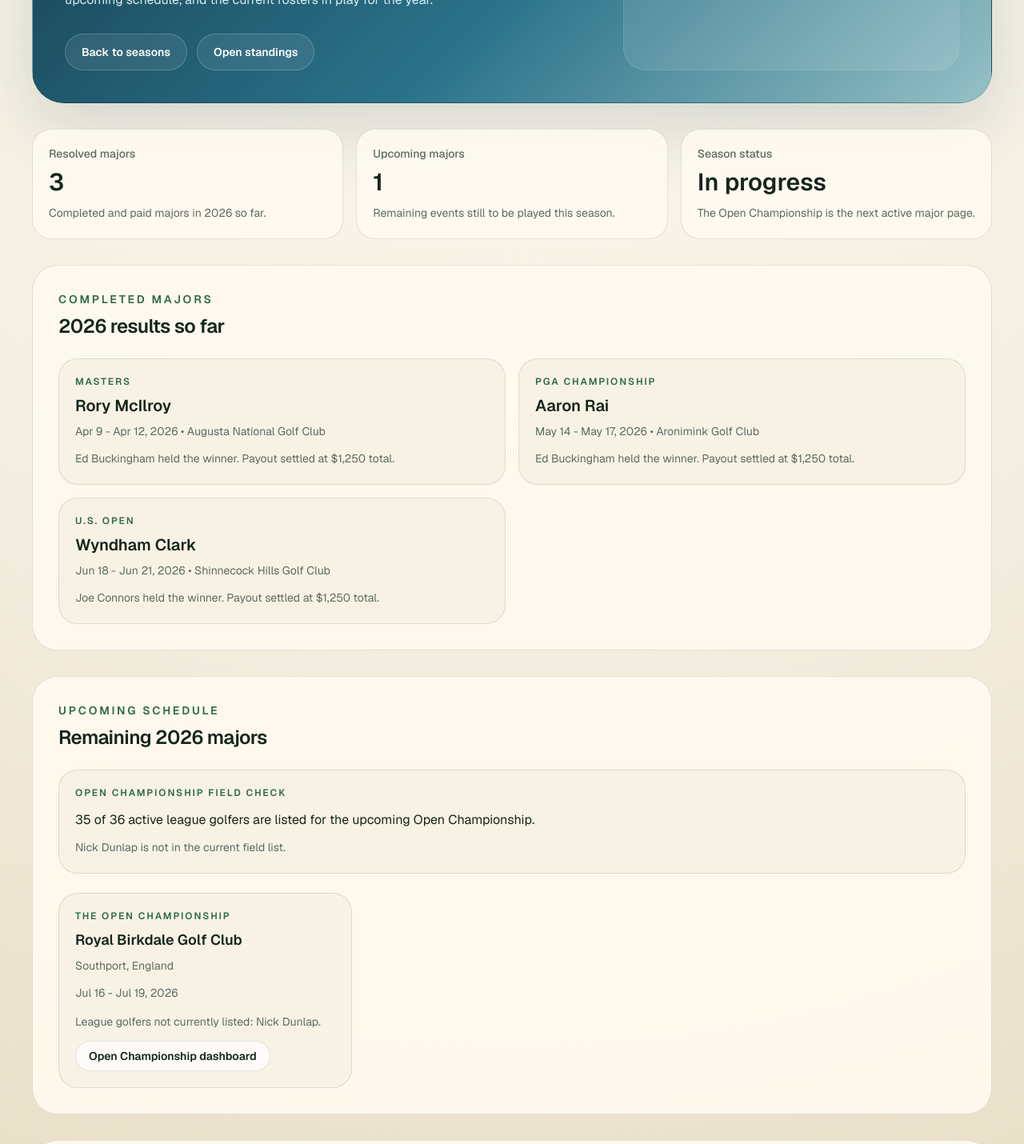
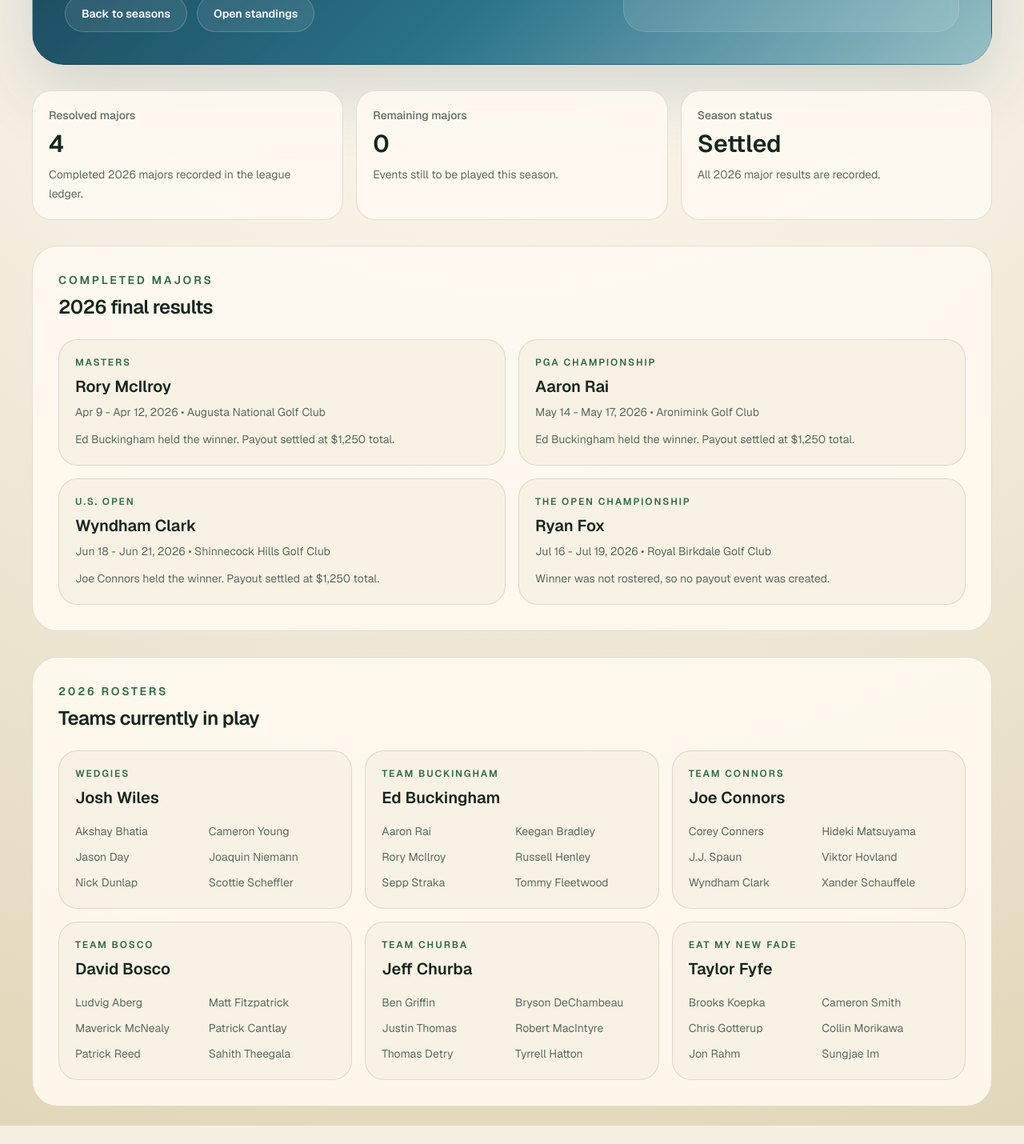
Before and after one commit to jawiles1/major-pool-winners, a Next.js app in the folder web/: page /seasons/2026 in a window 1280 px wide. Shown: the part 380-1810 px from the top of the page at 80% size. After the commit the page ends 1787 px from the top, so only its background shows below. Built offline with nearby package versions, Linux system fonts and the light colour scheme.

Commit message:
Close 2026 major season

```diff
--- a/web/data/majors.json
+++ b/web/data/majors.json
@@ -91,7 +91,8 @@
     "endDate": "2026-07-19",
     "venue": "Royal Birkdale Golf Club",
     "location": "Southport, England",
-    "status": "upcoming"
+    "status": "winner_undrafted",
+    "winnerName": "Ryan Fox"
   },
   {
     "id": "major_2027_masters",
--- a/web/src/app/majors/2026-open-championship/page.tsx
+++ b/web/src/app/majors/2026-open-championship/page.tsx
@@ -5,9 +5,10 @@ import {
   MajorScoreboard,
   type LeagueMajorScoreboardRow,
 } from "@/components/major-scoreboard";
-import { golfers, majors, members, rosters } from "@/lib/data";
+import { golfers, leagueTerm, majors, members, rosters } from "@/lib/data";
 import { openChampionship2026Field } from "@/lib/major-fields";
 import {
+  buildPayoutDecision,
   getActiveRostersForYear,
   normalizeGolferNameForFieldCheck,
 } from "@/lib/league";
@@ -15,13 +16,19 @@ import {
 export const metadata: Metadata = {
   title: "2026 Open Championship | Major Pool Winners",
   description:
-    "League-focused 2026 Open Championship dashboard with field availability, tee times, and live scoring.",
+    "League-focused 2026 Open Championship result, field context, and payout summary.",
 };
 
 const seasonYear = 2026;
 const openMajorId = "major_2026_open";
-const eventWeekStartDate = "2026-07-14";
 const leaderboardApiPath = "/api/majors/2026-open-championship/leaderboard";
+const openResult = {
+  winner: "Ryan Fox",
+  score: "10-under",
+  runnerUp: "Cameron Young",
+  margin: "1 stroke",
+  third: "Sam Burns",
+};
 
 function formatDateRange(startDate: string, endDate: string): string {
   const start = new Date(`${startDate}T12:00:00`);
@@ -43,6 +50,9 @@ function formatDateRange(startDate: string, endDate: string): string {
 
 export default function OpenChampionship2026Page() {
   const openMajor = majors.find((major) => major.id === openMajorId);
+  const payoutDecision = openMajor
+    ? buildPayoutDecision(openMajor, leagueTerm, golfers, rosters, members)
+    : null;
   const leagueRows = getLeagueOpenRows();
   const draftedInFieldRows = leagueRows.filter((row) => row.isInField);
   const missingRows = leagueRows.filter((row) => !row.isInField);
@@ -61,9 +71,7 @@ export default function OpenChampionship2026Page() {
   const championshipDates = openMajor
     ? formatDateRange(openMajor.startDate, openMajor.endDate)
     : "Jul 16 - Jul 19, 2026";
-  const eventWeekDates = openMajor
-    ? formatDateRange(eventWeekStartDate, openMajor.endDate)
-    : "Jul 14 - Jul 19, 2026";
+  const payoutEvent = payoutDecision?.payoutEvent;
 
   return (
     <main className="min-h-screen bg-[radial-gradient(circle_at_top,_rgba(240,248,250,0.98),_rgba(245,239,226,1)_46%,_rgba(225,233,218,0.98)_100%)]">
@@ -72,16 +80,16 @@ export default function OpenChampionship2026Page() {
           <div className="grid gap-7 px-6 py-7 lg:grid-cols-[1.2fr_0.8fr] lg:px-9 lg:py-9">
             <div>
               <p className="text-xs font-semibold uppercase tracking-[0.28em] text-cyan-100/85">
-                Major week command center
+                Final major result
               </p>
               <h1 className="mt-3 text-4xl font-semibold tracking-tight sm:text-5xl">
                 2026 Open Championship
               </h1>
               <p className="mt-4 max-w-3xl text-sm leading-7 text-cyan-50/90 sm:text-base">
-                Royal Birkdale hosts the 154th Open Championship from{" "}
-                {championshipDates}. The current field is loaded with Round 1
-                and Round 2 tee times in Central time, league field status, and
-                scoring rows ready for Thursday, July 16.
+                Ryan Fox won the 154th Open Championship at Royal Birkdale at{" "}
+                {openResult.score}, {openResult.margin} clear of{" "}
+                {openResult.runnerUp}. The league result is settled here with
+                field context, final leaderboard access, and payout status.
               </p>
 
               <div className="mt-6 flex flex-wrap gap-3">
@@ -114,23 +122,23 @@ export default function OpenChampionship2026Page() {
 
             <div className="grid gap-3 sm:grid-cols-2 lg:grid-cols-1">
               <HeroMetric
-                label="Venue"
-                value={openMajor?.venue ?? "Royal Birkdale Golf Club"}
-                note={openMajor?.location ?? "Southport, England"}
+                label="Champion"
+                value={openResult.winner}
+                note={`${openResult.score} at ${openMajor?.venue ?? "Royal Birkdale Golf Club"}`}
               />
               <HeroMetric
-                label="Event week"
-                value={eventWeekDates}
-                note={`Championship scoring: ${championshipDates}`}
+                label="League payout"
+                value={payoutEvent?.isDraftedWinner ? "Paid" : "No payout"}
+                note={
+                  payoutEvent?.isDraftedWinner
+                    ? "All losing-member obligations are marked complete."
+                    : "Fox was not rostered, so no payment obligations were created."
+                }
               />
               <HeroMetric
-                label="League field"
-                value={`${draftedInFieldRows.length} of ${leagueRows.length}`}
-                note={
-                  missingRows.length > 0
-                    ? `${missingRows.map((row) => row.golferName).join(", ")} missing from the field list.`
-                    : "Every active league golfer is in the field."
-                }
+                label="Runner-up"
+                value={openResult.runnerUp}
+                note={`${openResult.third} finished third at 8-under.`}
               />
             </div>
           </div>
@@ -140,7 +148,7 @@ export default function OpenChampionship2026Page() {
           <DashboardStat
             label="Field size"
             value={openChampionship2026Field.length.toString()}
-            note="Current ESPN field stored for league matching."
+            note="Final stored field used for league matching."
           />
           <DashboardStat
             label="Drafted in field"
@@ -148,11 +156,19 @@ export default function OpenChampionship2026Page() {
             note="Active league golfers matched into The Open field."
           />
           <DashboardStat
-            label="Active missing"
-            value={missingRows.length.toString()}
-            note="League-owned golfers not in the current field list."
+            label="Final score"
+            value="-10"
+            note={`${championshipDates}; Cameron Young finished one shot back.`}
           />
-          <WatchCard />
+          <DashboardStat
+            label="Payment status"
+            value={payoutEvent?.isDraftedWinner ? "Paid" : "Clear"}
+            note={
+              payoutEvent?.isDraftedWinner
+                ? "All losing-member obligations are marked complete."
+                : "No league obligations were created for the undrafted winner."
+            }
+          />
         </section>
 
         <MajorScoreboard
@@ -160,7 +176,7 @@ export default function OpenChampionship2026Page() {
           leaderboardApiPath={leaderboardApiPath}
           eyebrow="League scoreboard"
           title="Drafted golfers at Royal Birkdale"
-          description="The table is limited to active league golfers. Round 1 and Round 2 tee times are available now in Central time, with score columns filling in when play begins."
+          description="The table is limited to active league golfers. Final scoring is preserved from the ESPN feed, with the Open result marked settled."
         />
 
         <section className="grid gap-5 lg:grid-cols-[1.35fr_0.65fr]">
@@ -175,7 +191,7 @@ export default function OpenChampionship2026Page() {
                 </h2>
               </div>
               <p className="text-sm text-muted">
-                {draftedInFieldRows.length} league golfers currently available.
+                {draftedInFieldRows.length} league golfers were in the field.
               </p>
             </div>
 
@@ -261,12 +277,12 @@ export default function OpenChampionship2026Page() {
                 Birkdale setup
               </p>
               <h2 className="mt-2 text-2xl font-semibold tracking-tight">
-                Par 70, 7,223 yards
+                Par 70, 7,156 yards
               </h2>
               <p className="mt-4 text-sm leading-6 text-emerald-50/86">
-                The Open returns to Royal Birkdale for the first time since
-                2017. Scottie Scheffler enters as defending champion after the
-                2025 Royal Portrush win.
+                Fox closed 72-68-62-68 for 270 and birdied the 72nd hole to
+                avoid a playoff. The result did not create a league payout
+                because the champion was not on an active roster.
               </p>
               <a
                 href="https://www.espn.com/golf/leaderboard?tournamentId=401811957"
@@ -320,38 +336,6 @@ function DashboardStat({
   );
 }
 
-function WatchCard() {
-  return (
-    <article className="rounded-[1.35rem] border border-line bg-card/92 p-5">
-      <p className="text-sm font-medium text-muted">Where to watch</p>
-      <p className="mt-2 text-2xl font-semibold leading-8">12:35 AM CT</p>
-      <p className="mt-2 text-sm leading-6 text-muted">
-        First tee Thursday. ESPN lists coverage on NBC, USA Network, and Peacock.
-      </p>
-      <div className="mt-4 flex flex-wrap gap-2">
-        <a
-          href="https://www.peacocktv.com/sports/golf"
-          className="rounded-full border border-line bg-white/70 px-3 py-2 text-xs font-semibold text-foreground transition hover:bg-card"
-        >
-          Peacock
-        </a>
-        <a
-          href="https://www.nbcsports.com/golf"
-          className="rounded-full border border-line bg-white/70 px-3 py-2 text-xs font-semibold text-foreground transition hover:bg-card"
-        >
-          NBC Sports
-        </a>
-        <a
-          href="https://www.usanetwork.com/sports"
-          className="rounded-full border border-line bg-white/70 px-3 py-2 text-xs font-semibold text-foreground transition hover:bg-card"
-        >
-          USA Network
-        </a>
-      </div>
-    </article>
-  );
-}
-
 function getLeagueOpenRows(): LeagueMajorScoreboardRow[] {
   const activeRosterPicks = getActiveRostersForYear(rosters, seasonYear);
   const golfersById = new Map(golfers.map((golfer) => [golfer.id, golfer]));
--- a/web/src/app/page.tsx
+++ b/web/src/app/page.tsx
@@ -1,8 +1,7 @@
 import Link from "next/link";
 
 import { golfers, leagueTerm, majors, members, rosters } from "@/lib/data";
-import { openChampionship2026Field } from "@/lib/major-fields";
-import { getFieldAvailabilityForYear, getResolvedMajors, getStandings } from "@/lib/league";
+import { getResolvedMajors, getStandings } from "@/lib/league";
 
 export default function Home() {
   const resolvedMajors = getResolvedMajors(majors).sort((left, right) =>
@@ -17,14 +16,6 @@ export default function Home() {
     members,
   );
   const leader = standings[0];
-  const openFieldAvailability = getFieldAvailabilityForYear(
-    rosters,
-    golfers,
-    2026,
-    [...openChampionship2026Field],
-  );
-  const missingOpenGolfersText =
-    openFieldAvailability.missingGolfers.map((golfer) => golfer.name).join(" and ");
 
   return (
     <main className="min-h-screen bg-[radial-gradient(circle_at_top,_rgba(255,250,240,0.95),_rgba(245,239,226,1)_45%,_rgba(228,218,193,0.95)_100%)]">
@@ -149,18 +140,18 @@ export default function Home() {
               className="rounded-[2rem] border border-line bg-card p-6"
             >
               <p className="text-sm font-semibold uppercase tracking-[0.2em] text-accent">
-                Open Championship field watch
+                Latest major result
               </p>
               <p className="mt-5 text-base leading-7 text-foreground">
-                {openFieldAvailability.listedGolferCount} of {openFieldAvailability.activeGolferCount} active league golfers are listed for the upcoming Open Championship.
+                Ryan Fox won the 2026 Open Championship at Royal Birkdale at
+                10-under, one stroke ahead of Cameron Young.
               </p>
               <p className="mt-3 text-sm leading-6 text-muted">
-                {openFieldAvailability.missingGolfers.length > 0
-                  ? `${missingOpenGolfersText} ${openFieldAvailability.missingGolfers.length === 1 ? "is" : "are"} not in the current field list.`
-                  : "Every active league golfer is currently listed in the field."}
+                Fox was not on an active league roster, so the result created no
+                payment obligations.
               </p>
               <p className="mt-3 text-sm leading-6 text-muted">
-                Royal Birkdale is loaded as the next major-week checkpoint for Thursday, July 16.
+                All obligations generated by drafted 2026 winners are marked paid.
               </p>
             </section>
           </aside>
--- a/web/src/app/seasons/2026/page.tsx
+++ b/web/src/app/seasons/2026/page.tsx
@@ -1,10 +1,8 @@
 import Link from "next/link";
 
 import { golfers, leagueTerm, majors, members, rosters } from "@/lib/data";
-import { openChampionship2026Field } from "@/lib/major-fields";
 import {
   buildPayoutDecision,
-  getFieldAvailabilityForYear,
   getMemberRosterForYear,
   getResolvedMajors,
   getSeasonMajors,
@@ -39,7 +37,6 @@ export default function Season2026Page() {
   const seasonYear = 2026;
   const seasonMajors = getSeasonMajors(majors, seasonYear);
   const resolvedMajors = getResolvedMajors(seasonMajors);
-  const upcomingMajors = seasonMajors.filter((major) => major.status === "upcoming");
   const payoutDecisions = resolvedMajors.map((major) =>
     buildPayoutDecision(major, leagueTerm, golfers, rosters, members),
   );
@@ -51,14 +48,6 @@ export default function Season2026Page() {
     members,
   );
   const leader = standings[0];
-  const openFieldAvailability = getFieldAvailabilityForYear(
-    rosters,
-    golfers,
-    seasonYear,
-    [...openChampionship2026Field],
-  );
-  const missingOpenGolfersText =
-    openFieldAvailability.missingGolfers.map((golfer) => golfer.name).join(" and ");
 
   return (
     <main className="min-h-screen bg-[radial-gradient(circle_at_top,_rgba(255,250,240,0.97),_rgba(245,239,226,1)_42%,_rgba(226,214,184,0.98)_100%)]">
@@ -70,12 +59,12 @@ export default function Season2026Page() {
                 Current Season
               </p>
               <h1 className="mt-3 max-w-3xl text-4xl font-semibold tracking-tight sm:text-5xl">
-                2026 has three majors settled, and Royal Birkdale is next.
+                2026 has four majors settled through Royal Birkdale.
               </h1>
               <p className="mt-5 max-w-2xl text-sm leading-7 text-cyan-50/88 sm:text-base">
                 This page tracks the live season state after the 2025 offseason:
-                completed majors, upcoming schedule, and the current rosters in
-                play for the year.
+                completed majors, payout status, and the current rosters in play
+                for the year.
               </p>
 
               <div className="mt-7 flex flex-wrap gap-3">
@@ -113,17 +102,17 @@ export default function Season2026Page() {
             {
               label: "Resolved majors",
               value: resolvedMajors.length.toString(),
-              note: "Completed and paid majors in 2026 so far.",
+              note: "Completed 2026 majors recorded in the league ledger.",
             },
             {
-              label: "Upcoming majors",
-              value: upcomingMajors.length.toString(),
-              note: "Remaining events still to be played this season.",
+              label: "Remaining majors",
+              value: (seasonMajors.length - resolvedMajors.length).toString(),
+              note: "Events still to be played this season.",
             },
             {
               label: "Season status",
-              value: "In progress",
-              note: "The Open Championship is the next active major page.",
+              value: "Settled",
+              note: "All 2026 major results are recorded.",
             },
           ].map((item) => (
             <article key={item.label} className="rounded-[1.5rem] border border-line bg-card/90 p-5">
@@ -139,7 +128,7 @@ export default function Season2026Page() {
             Completed majors
           </p>
           <h2 className="mt-2 text-2xl font-semibold tracking-tight">
-            2026 results so far
+            2026 final results
           </h2>
           <div className="mt-6 grid gap-4 lg:grid-cols-2">
             {payoutDecisions.map(({ payoutEvent, winnerMatch }) => {
@@ -162,57 +151,6 @@ export default function Season2026Page() {
                 </article>
               );
             })}
-          </div>
-        </section>
-
-        <section className="rounded-[2rem] border border-line bg-card/90 p-6 sm:p-8">
-          <p className="text-sm font-semibold uppercase tracking-[0.2em] text-accent">
-            Upcoming schedule
-          </p>
-          <h2 className="mt-2 text-2xl font-semibold tracking-tight">
-            Remaining 2026 majors
-          </h2>
-          <div className="mt-6 rounded-[1.5rem] border border-line bg-background/70 p-5">
-            <p className="text-xs font-semibold uppercase tracking-[0.16em] text-accent">
-              Open Championship field check
-            </p>
-            <p className="mt-3 text-base leading-7 text-foreground">
-              {openFieldAvailability.listedGolferCount} of {openFieldAvailability.activeGolferCount} active league golfers are listed for the upcoming Open Championship.
-            </p>
-            <p className="mt-2 text-sm leading-6 text-muted">
-              {openFieldAvailability.missingGolfers.length > 0
-                ? `${missingOpenGolfersText} ${openFieldAvailability.missingGolfers.length === 1 ? "is" : "are"} not in the current field list.`
-                : "Every active league golfer is currently listed in the field."}
-            </p>
-          </div>
-          <div className="mt-6 grid gap-4 lg:grid-cols-3">
-            {upcomingMajors.map((major) => (
-              <article key={major.id} className="rounded-[1.5rem] border border-line bg-background/70 p-5">
-                <p className="text-xs font-semibold uppercase tracking-[0.16em] text-accent">
-                  {major.name}
-                </p>
-                <h3 className="mt-2 text-lg font-semibold">{major.venue}</h3>
-                <p className="mt-2 text-sm text-muted">{major.location}</p>
-                <p className="mt-3 text-sm leading-6 text-muted">
-                  {formatDateRange(major.startDate, major.endDate)}
-                </p>
-                {major.id === "major_2026_open" ? (
-                  <div className="mt-3 space-y-3">
-                    <p className="text-sm leading-6 text-muted">
-                      {openFieldAvailability.missingGolfers.length > 0
-                        ? `League golfers not currently listed: ${missingOpenGolfersText}.`
-                        : "All active league golfers are currently listed in the field."}
-                    </p>
-                    <Link
-                      href="/majors/2026-open-championship"
-                      className="inline-flex rounded-full border border-line bg-white/70 px-4 py-2 text-sm font-semibold text-foreground transition hover:bg-card"
-                    >
-                      Open Championship dashboard
-                    </Link>
-                  </div>
-                ) : null}
-              </article>
-            ))}
           </div>
         </section>
 
--- a/web/src/app/standings/page.tsx
+++ b/web/src/app/standings/page.tsx
@@ -54,7 +54,7 @@ export default function StandingsPage() {
               </h1>
               <p className="mt-5 max-w-2xl text-sm leading-7 text-amber-50/88 sm:text-base">
                 Standings are ranked by total earnings from major payouts. This
-                page shows the 2025 race, the 2026 picture so far, and the full
+                page shows the 2025 race, the settled 2026 picture, and the full
                 leaderboard across all completed majors to date.
               </p>
 
@@ -95,7 +95,7 @@ export default function StandingsPage() {
                 </p>
                 <p className="mt-2 text-3xl font-semibold">{allResolvedMajors.length}</p>
                 <p className="mt-2 text-sm leading-6 text-amber-50/82">
-                  Includes the full 2025 season plus the 2026 Masters and PGA.
+                  Includes the full 2025 season plus all resolved 2026 majors.
                 </p>
               </article>
             </div>
@@ -112,7 +112,7 @@ export default function StandingsPage() {
             {
               label: "2026 completed majors",
               value: majors2026Resolved.length.toString(),
-              note: "Current season results recorded so far.",
+              note: "Current season results recorded through the Open.",
             },
             {
               label: "Ranking rule",
@@ -145,7 +145,7 @@ export default function StandingsPage() {
 
         <StandingsSection
           title="2026 season standings"
-          subtitle="Current standings based on completed 2026 majors so far."
+          subtitle="Current standings based on all completed 2026 majors."
           rows={standings2026}
         />
       </div>
```
Also changed, not shown: web/src/app/ledger/page.tsx (+29 -8 lines), web/src/app/majors/page.tsx (+6 -6 lines).
